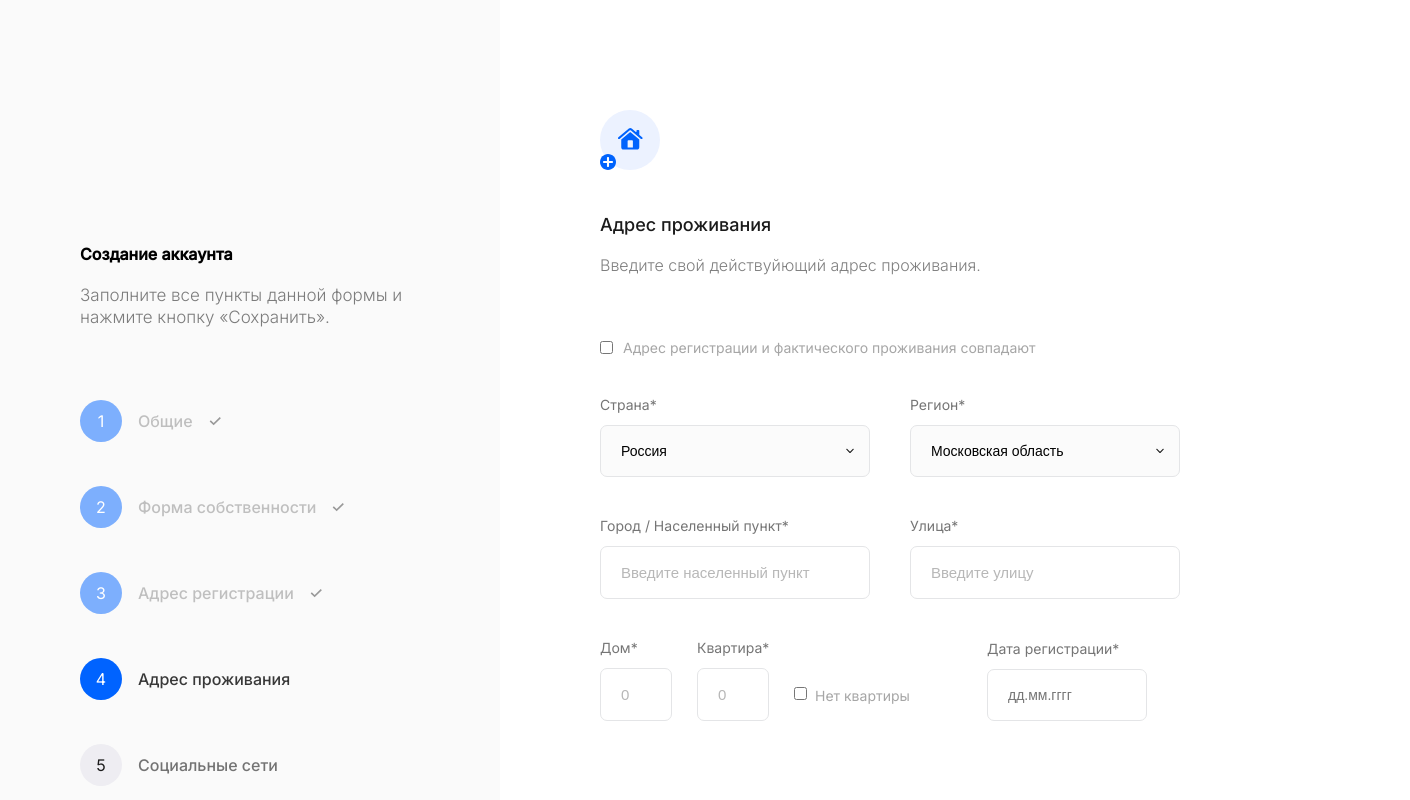
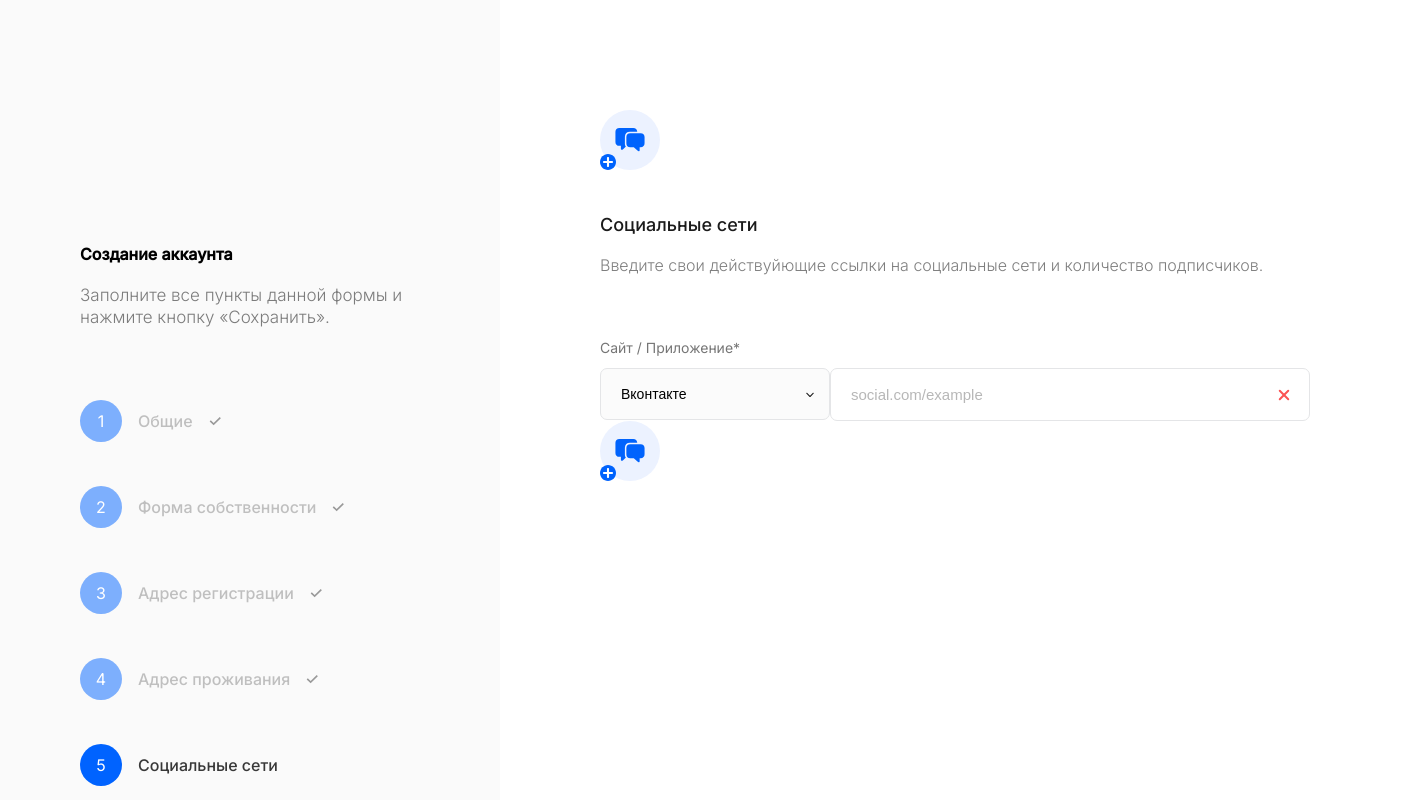
Before and after one commit to grigorydobrenko/form-filling-service, a React (Create React App) app: page / in a window 1280 px wide. Shown: the top 800 px of the page, 1410 px wide, since content can reach past the window. Built offline with nearby package versions, Linux system fonts and the light colour scheme.

Commit message:
feat: implement SocialsForm

```diff
--- a/src/app/App.tsx
+++ b/src/app/App.tsx
@@ -7,6 +7,7 @@ import OwnershipPage from "../pages/OnwershipPage/OwnershipPage";
 import EntrepreneurPage from "../pages/OnwershipPage/EntrepreneurPage/EntrepreneurPage";
 import LLCPage from "../pages/OnwershipPage/LLCPage/LLCPage";
 import AddressPage from "../pages/AddressPage/AddressPage";
+import SocialsPage from "../pages/SocialsPage/SocialsPage";
 
 function App(): JSX.Element {
 
@@ -22,6 +23,7 @@ function App(): JSX.Element {
             {step === 2.1 && activity === "LLC" && <LLCPage/>}
             {step === 3 &&  <AddressPage isLivingAddress={false}/>}
             {step === 4 &&  <AddressPage isLivingAddress={true}/>}
+            {step === 5 &&  <SocialsPage/>}
         </div>
     );
 }
--- a/src/components/Input/Input.module.scss
+++ b/src/components/Input/Input.module.scss
@@ -44,3 +44,14 @@
   right: 20px;
   transform: translateY(-50%);
 }
+
+.relative {
+  position: relative;
+}
+
+.logo_container {
+  position: absolute;
+  top: 17px;
+  right: 20px;
+  cursor: pointer;
+}
--- a/src/components/Input/Input.props.ts
+++ b/src/components/Input/Input.props.ts
@@ -6,4 +6,5 @@ export interface InputProps
   error?: string;
   type?: 'text' | 'textarea' | 'password' | 'date' | 'number';
   variant?: 'primary' | 'password';
+  closeButton?: boolean;
 }
--- a/src/components/Input/Input.tsx
+++ b/src/components/Input/Input.tsx
@@ -1,9 +1,10 @@
-import {forwardRef} from 'react';
+import {forwardRef, useState} from 'react';
 
 import cn from 'classnames';
 
 import styles from './Input.module.scss';
 import {InputProps} from './Input.props';
+import {ReactComponent as Logo} from "../../assets/remove_photo.svg";
 
 export const Input = forwardRef<HTMLInputElement, InputProps>(
   (props, ref): JSX.Element => {
@@ -13,11 +14,15 @@ export const Input = forwardRef<HTMLInputElement, InputProps>(
       variant = 'primary',
       type = 'text',
       error,
+        value,
+        closeButton,
       ...restProps
     } = props;
 
+    const [currentValue, setCurrentValue] = useState(value)
+
     return (
-      <div className={cn(styles.wrapper, classNameWrapper)}>
+      <div className={cn(styles.wrapper, classNameWrapper, {[styles.relative] : closeButton})}>
         <input
           className={cn(
             styles.input,
@@ -28,8 +33,11 @@ export const Input = forwardRef<HTMLInputElement, InputProps>(
           )}
           ref={ref}
           type={type}
+          onChange={(event) => {setCurrentValue(event.currentTarget.value)}}
+          value={currentValue}
           {...restProps}
         />
+          {closeButton && <div className={styles.logo_container} onClick={() => setCurrentValue('')}><Logo/></div>}
         {error && <span className={styles.error}>{error}</span>}
       </div>
     );
--- /dev/null
+++ b/src/pages/SocialsPage/SocialsForm/SocialsForm.module.scss
@@ -0,0 +1,11 @@
+.social_picker {
+  display: flex;
+}
+
+.select_social {
+  width: 230px;
+}
+
+.input_social {
+  width: 480px;
+}
--- /dev/null
+++ b/src/pages/SocialsPage/SocialsForm/SocialsForm.tsx
@@ -0,0 +1,38 @@
+import React from 'react';
+import {Input} from "../../../components/Input/Input";
+import {Label} from "../../../components/Label/Label";
+import {Select} from "../../../components/Select/Select";
+import {Option} from "../../../components/Select/Select.props";
+import style from "./SocialsForm.module.scss"
+import {ReactComponent as Logo} from "../../../assets/socials.svg";
+
+const SOCIALS: Option[] = [
+    {label: 'Вконтакте', value: 'Вконтакте'},
+    {label: 'Instagram', value: 'Instagram'},
+    {label: 'WhatsApp', value: 'WhatsApp'},
+    {label: 'YouTube', value: 'YouTube'},
+    {label: 'Одноклассники', value: 'Одноклассники'},
+    {label: 'Facebook', value: 'Facebook'},
+    {label: 'Viber', value: 'Viber'},
+    {label: 'Twitter', value: 'Twitter'},
+    {label: 'Vimeo', value: 'Vimeo'},
+    {label: 'Skype', value: 'Skype'},
+]
+
+const SocialsForm = () => {
+    return (
+        <form>
+            <div>
+                <Label label={'Сайт / Приложение*'}>
+                    <div className={style.social_picker}>
+                        <Select options={SOCIALS} className={style.select_social}/>
+                        <Input closeButton={true} className={style.input_social} placeholder={'social.com/example'}/>
+                    </div>
+                </Label>
+            </div>
+            <Logo/>
+        </form>
+    );
+};
+
+export default SocialsForm;
--- /dev/null
+++ b/src/pages/SocialsPage/SocialsPage.tsx
@@ -0,0 +1,17 @@
+import React from 'react';
+import {ReactComponent as Logo} from "../../assets/socials.svg";
+import StepDescription from "../../components/StepDescription/StepDescription";
+import globalStyles from '../../styles/Global.module.scss'
+import SocialsForm from "./SocialsForm/SocialsForm";
+
+const SocialsPage = () => {
+    return (
+        <div className={globalStyles.container}>
+            <Logo/>
+            <StepDescription title={'Социальные сети'} description={'Введите свои действуйющие ссылки на социальные сети и количество подписчиков.'}/>
+            <SocialsForm/>
+        </div>
+    );
+};
+
+export default SocialsPage;
--- a/src/store/reducers/appSlice.ts
+++ b/src/store/reducers/appSlice.ts
@@ -3,7 +3,7 @@ import {createSlice, PayloadAction} from "@reduxjs/toolkit";
 export const slice = createSlice({
     name: 'app',
     initialState: {
-        step: 4 as StepType,
+        step: 5 as StepType,
         activity: 'entrepreneur' as ActivityType
     },
     reducers: {
```
Also changed, not shown: src/assets/add_social.svg (added), src/assets/socials.svg (added).
